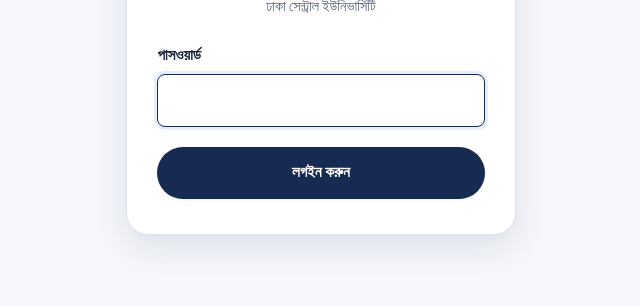
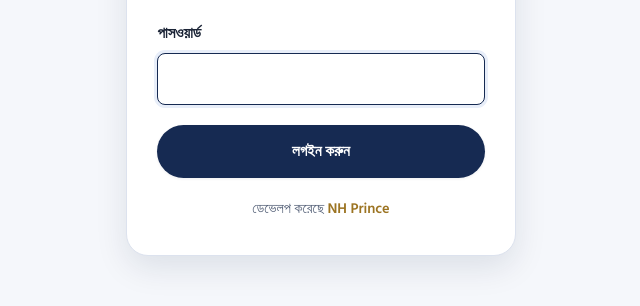
Before and after one commit to nhprince/dcu-polsci-nobinboron, a website: page public/admin.html in a window 1280 px wide. Shown: the part 374-680 px from the top of the page, without its empty margins (319-959 px from the left). Drawn offline with nearby package versions, Linux system fonts and the light colour scheme; no server answers.

Commit message:
Add developer credit (NH Prince) to public site and admin panel

```diff
--- a/public/admin.html
+++ b/public/admin.html
@@ -29,6 +29,7 @@
       </div>
       <button type="submit" class="btn btn-primary btn-block" id="loginBtn">লগইন করুন</button>
     </form>
+    <p class="dev-credit">ডেভেলপ করেছে <a href="https://nhprince.me" target="_blank" rel="noopener">NH Prince</a></p>
   </div>
 </div>
 
@@ -137,6 +138,8 @@
       </table>
     </div>
 
+    <p class="dev-credit admin-credit">ডেভেলপ করেছে <a href="https://nhprince.me" target="_blank" rel="noopener">NH Prince</a></p>
+
   </div>
 </div>
 
--- a/public/css/admin.css
+++ b/public/css/admin.css
@@ -58,6 +58,16 @@ body.admin-body {
 
 .login-error.active {
   display: block;
+}
+
+.login-card .dev-credit {
+  margin: 1.3rem 0 0;
+}
+
+/* Developer credit (dashboard footer) */
+
+.admin-credit {
+  margin: 2rem 0 1.5rem;
 }
 
 /* App shell */
--- a/public/css/form.css
+++ b/public/css/form.css
@@ -356,3 +356,7 @@ footer.site-footer {
   font-size: 0.84rem;
   padding: 0 1rem;
 }
+
+footer.site-footer .dev-credit {
+  margin-top: 0.45rem;
+}
--- a/public/css/style.css
+++ b/public/css/style.css
@@ -732,3 +732,21 @@ select {
   border-radius: 50%;
   display: block;
 }
+
+/* Developer credit */
+
+.dev-credit {
+  text-align: center;
+  font-size: 0.82rem;
+  color: var(--color-text-muted);
+}
+
+.dev-credit a {
+  color: var(--color-accent-dark);
+  font-weight: 600;
+  text-decoration: none;
+}
+
+.dev-credit a:hover {
+  text-decoration: underline;
+}
```
Also changed, not shown: public/index.html (+1 -0 lines).
